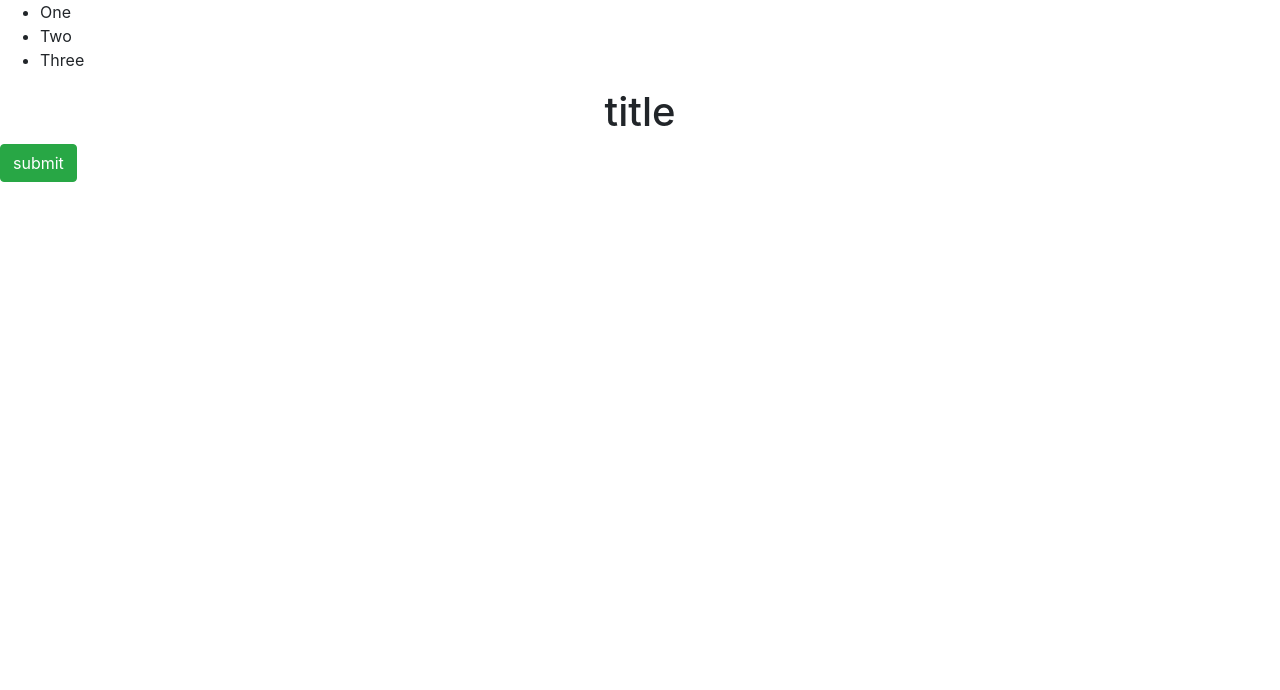
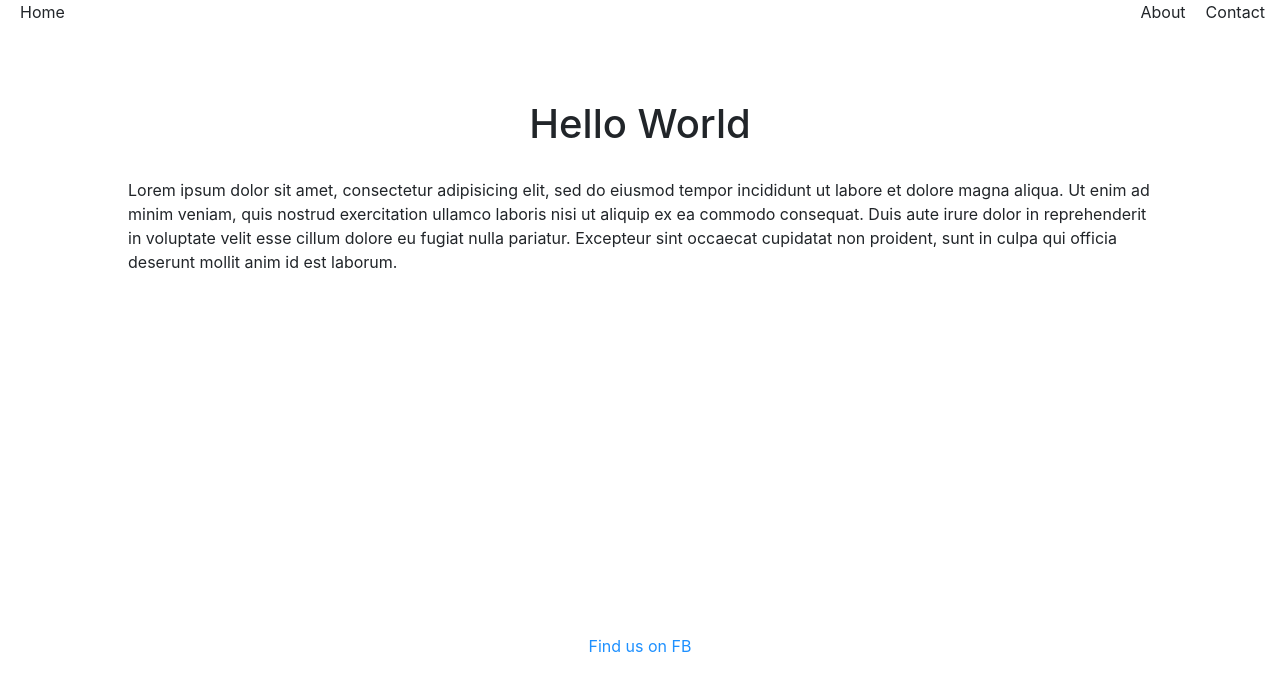
Before and after one commit to scrmbld/introJS, a website: page index.html in a window 1280 px wide. Drawn offline with nearby package versions, Linux system fonts and the light colour scheme.

Commit message:
replicated example

```diff
--- a/css/styles.css
+++ b/css/styles.css
@@ -7,3 +7,26 @@
 .visible{
   display:none;
 }
+nav{
+  padding-right:15px;;
+}
+span{
+  float:right;
+  margin-left:20px;
+}
+span#one{
+  float:left;
+}
+h1.text-center{
+  padding-top:100px;
+  margin-bottom:30px;
+}
+p{
+  padding-left:10%;
+  padding-right:10%;
+}
+footer{
+  text-align:center;
+  margin-top:45vh;
+  color:dodgerblue;
+}
--- a/index.html
+++ b/index.html
@@ -9,10 +9,7 @@
   <link rel="stylesheet" href="https://stackpath.bootstrapcdn.com/bootstrap/4.1.3/css/bootstrap.min.css" integrity="sha384-MCw98/SFnGE8fJT3GXwEOngsV7Zt27NXFoaoApmYm81iuXoPkFOJwJ8ERdknLPMO" crossorigin="anonymous">
 </head>
 <body>
-<!-- example -->
-<div class="title"></div>
 <!-- js link -->
   <script src="js/scripts.js" type="text/javascript"></script>
-
 </body>
 </html>
--- a/js/scripts.js
+++ b/js/scripts.js
@@ -13,6 +13,7 @@ const title=document.querySelector(`.title`);
 console.log(title);
 title.innerHTML=prompt(`enter the title`);
 */
+/*
 const jsLink=document.querySelector(`script`);
 
 const title=document.createElement(`h1`);
@@ -37,8 +38,40 @@ const button =document.createElement(`button`);
 button.id=`my-button`;
 button.className=`btn btn-success`;
 button.textContent=`submit`;
-document.body.appendChild(button);
+document.body.appendChild(button);//when button is clicked
 button.addEventListener(`click`, () =>{
-  title.classList.toggle(`visible`);
+  title.classList.toggle(`visible`);//toggles display of title
 })
+*/
+/*
+button.setAttribute(`disabled`, true);//disables button
+button.removeAttribute(`disabled`);//immediately re-ea=nables
+*/
 //button.classList.remove(`btn-success`);
+const jsLink=document.querySelector(`script`);
+//setting up navbar
+const navbar=document.createElement(`nav`);
+document.body.insertBefore(navbar, jsLink);
+
+//adding things to navbar
+const navItem1=document.createElement(`span`);
+navItem1.textContent=`Home`;
+navItem1.id=`one`;
+const navItem2=document.createElement(`span`);
+navItem2.textContent=`Contact`;
+const navItem3=document.createElement(`span`);
+navItem3.textContent=`About`;
+navbar.append(navItem1, navItem2, navItem3);
+
+const header=document.createElement(`h1`);
+header.textContent=`Hello World`;
+header.classList.add(`text-center`);
+document.body.insertBefore(header, jsLink);
+
+const content=document.createElement(`p`);
+content.textContent=`Lorem ipsum dolor sit amet, consectetur adipisicing elit, sed do eiusmod tempor incididunt ut labore et dolore magna aliqua. Ut enim ad minim veniam, quis nostrud exercitation ullamco laboris nisi ut aliquip ex ea commodo consequat. Duis aute irure dolor in reprehenderit in voluptate velit esse cillum dolore eu fugiat nulla pariatur. Excepteur sint occaecat cupidatat non proident, sunt in culpa qui officia deserunt mollit anim id est laborum.`;
+document.body.insertBefore(content, jsLink);
+
+const footer=document.createElement(`footer`);
+footer.textContent=`Find us on FB`;
+document.body.insertBefore(footer, jsLink);
```
